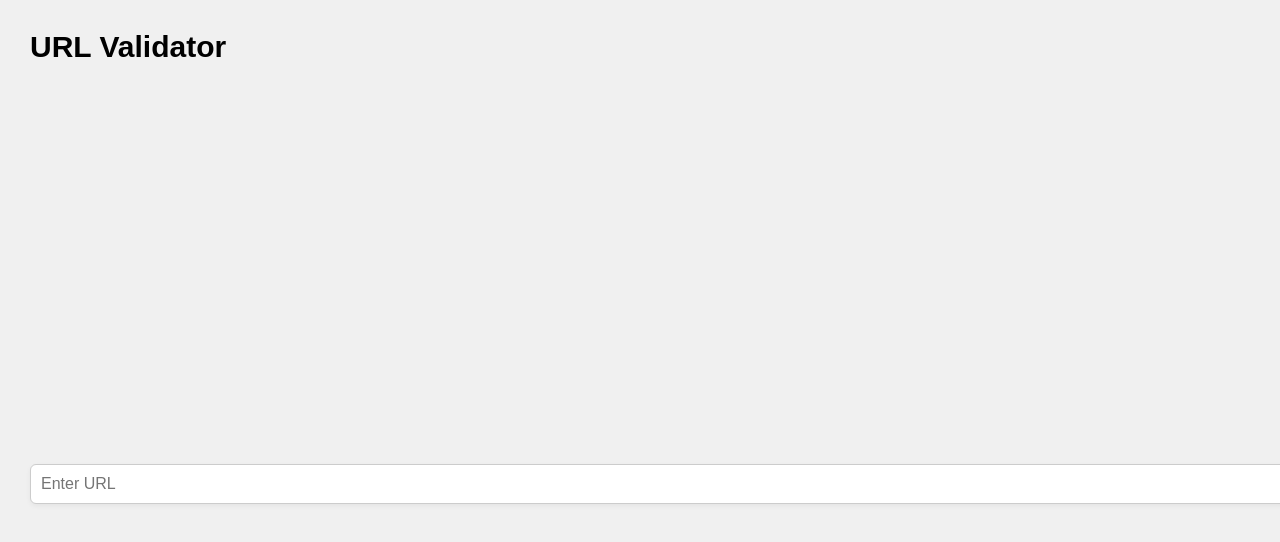
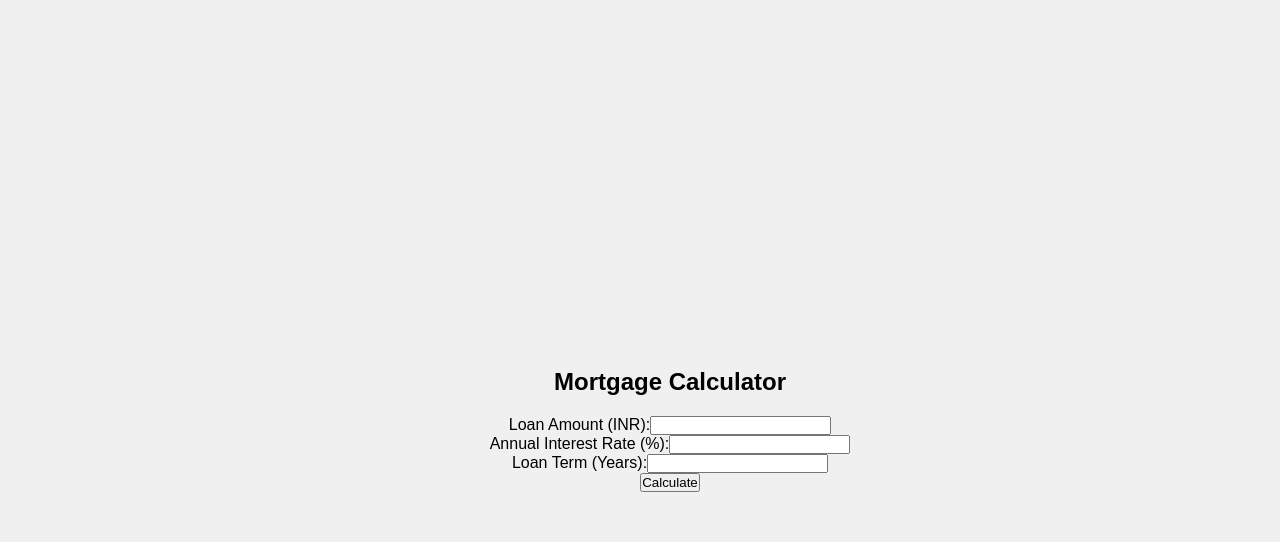
Before and after one commit to sonam002/react-interview-practice, a React (Vite) app: page / in a window 1280 px wide. Shown: the top 542 px of the page. Built offline with nearby package versions, Linux system fonts and the light colour scheme.

Commit message:
009 - Mortgage Calculator

```diff
--- a/src/App.js
+++ b/src/App.js
@@ -10,6 +10,7 @@ import TogglePassword from "./problems/005-toggle-password/TogglePassword";
 import Accordion from "./problems/006-accordian/Accordian";
 import FocusInput from "./problems/007-focus-input/FocusInput";
 import URLValidator from "./problems/008-url-validator/URLValidator";
+import MortgageCalculator from "./problems/009-mortgage-calculator/MortgageCalculator";
 
 const root = ReactDOM.createRoot(document.getElementById("root"));
 
@@ -46,7 +47,8 @@ const App = () => {
             {/*<TogglePassword /> */}
             {/*<Accordion items={items} /> */}
             {/*<FocusInput />*/}
-            <URLValidator />
+            {/*<URLValidator />*/}
+            <MortgageCalculator />
         </div>
     );
 };
--- /dev/null
+++ b/src/problems/009-mortgage-calculator/MortgageCalculator.js
@@ -0,0 +1,87 @@
+import React, { useState } from "react";
+import "./style.css";
+
+function MortgageCalculator() {
+  const [loanAmount, setLoanAmount] = useState("");
+  const [interestRate, setInterestRate] = useState("");
+  const [loanTerm, setLoanTerm] = useState("");
+  const [result, setResult] = useState(null);
+  const [error, setError] = useState("");
+
+  const calculateMortgage = () => {
+    const P = Number(loanAmount);
+    const annualRate = Number(interestRate);
+    const years = Number(loanTerm);
+
+    if (P <= 0 || annualRate <= 0 || years <= 0) {
+      setError("Invalid Input");
+      setResult(null);
+      return;
+    }
+
+    setError("");
+
+    const r = annualRate / 12 / 100;
+    const n = years * 12;
+
+    const M =
+      (P * r * Math.pow(1 + r, n)) /
+      (Math.pow(1 + r, n) - 1);
+
+    setResult(M.toFixed(2));
+  };
+
+  return (
+    <div className="container">
+      <h1>Mortgage Calculator</h1>
+
+      <div>
+        <label>
+          Loan Amount (INR):
+          <input
+            aria-label="Loan Amount"
+            type="number"
+            value={loanAmount}
+            onChange={(e) => setLoanAmount(e.target.value)}
+          />
+        </label>
+      </div>
+
+      <div>
+        <label>
+          Annual Interest Rate (%):
+          <input
+            aria-label="Annual Interest Rate"
+            type="number"
+            value={interestRate}
+            onChange={(e) => setInterestRate(e.target.value)}
+          />
+        </label>
+      </div>
+
+      <div>
+        <label>
+          Loan Term (Years):
+          <input
+            aria-label="Loan Term"
+            type="number"
+            value={loanTerm}
+            onChange={(e) => setLoanTerm(e.target.value)}
+          />
+        </label>
+      </div>
+
+      <button onClick={calculateMortgage}>Calculate</button>
+
+      {error && <p>{error}</p>}
+
+      {result && (
+        <h3 aria-label="result">
+          Monthly Payment: {result}
+        </h3>
+      )}
+    </div>
+  );
+}
+
+export default MortgageCalculator;
--- /dev/null
+++ b/src/problems/009-mortgage-calculator/style.css
@@ -0,0 +1,15 @@
+body {
+  font-family: sans-serif;
+  -webkit-font-smoothing: auto;
+  -moz-font-smoothing: auto;
+  -moz-osx-font-smoothing: grayscale;
+  font-smoothing: auto;
+  text-rendering: optimizeLegibility;
+  font-smooth: always;
+  -webkit-tap-highlight-color: transparent;
+  -webkit-touch-callout: none;
+}
+
+h1 {
+  font-size: 1.5rem;
+}
```
